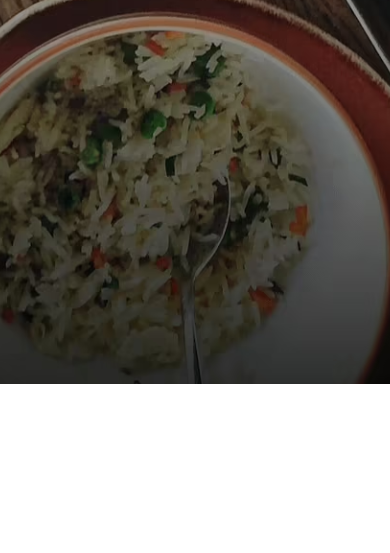
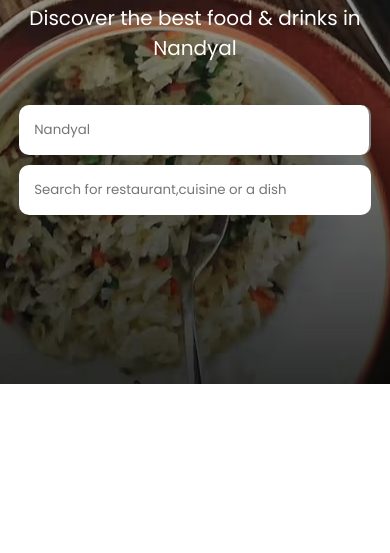
Before and after one commit to yaswanths2002/zomato_page_project, a plain HTML site: page index.html in a window 390 px wide. Shown: the part 291-844 px from the top of the page. Drawn offline with Linux system fonts and the light colour scheme.

Commit message:
This is the complete Day-1 Banner Section CSS

```diff
--- a/styles.css
+++ b/styles.css
@@ -50,6 +50,35 @@
     width: 200px;
     height: auto;
 }
+.hero__section_title{
+    text-align: center;
+    font-size: 25px;
+    font-weight: 400;
+}
+.hero__section_input_container{
+    background-color: white;
+    padding: 10px;
+    display: flex;
+    align-items: center;
+    justify-content: center;
+    gap: 10px;
+    width: 50%;
+    border-radius: 10px;
+}
+.input_container_location , .input_container_search{
+    padding: 6px;
+    border: none;
+    /* border-radius: 15px; */
+    width: 96%;
+    /* outline: none; */
+}
+.input_container_location{
+    width: 35%;
+    border-right: 2px solid gray;
+}
+.input_container_search{
+    width: 65%;
+}
 
 
 
@@ -78,5 +107,21 @@
     .navbar{
         padding: 16px;
     }
-
+    .hero__section_input_container{
+        flex-direction: column;
+        background-color: transparent;
+        width: 100%;
+    }
+    .input_container_location , .input_container_search{
+        padding: 15px;
+        border-radius: 10px;
+        width: 95%;
+    }
+    .hero__section_container{
+        height: calc(80vh - 60px);
+    }
+    .hero__section_title{
+        font-size: 20px;
+        width: 95%;
+    }
 }
```
